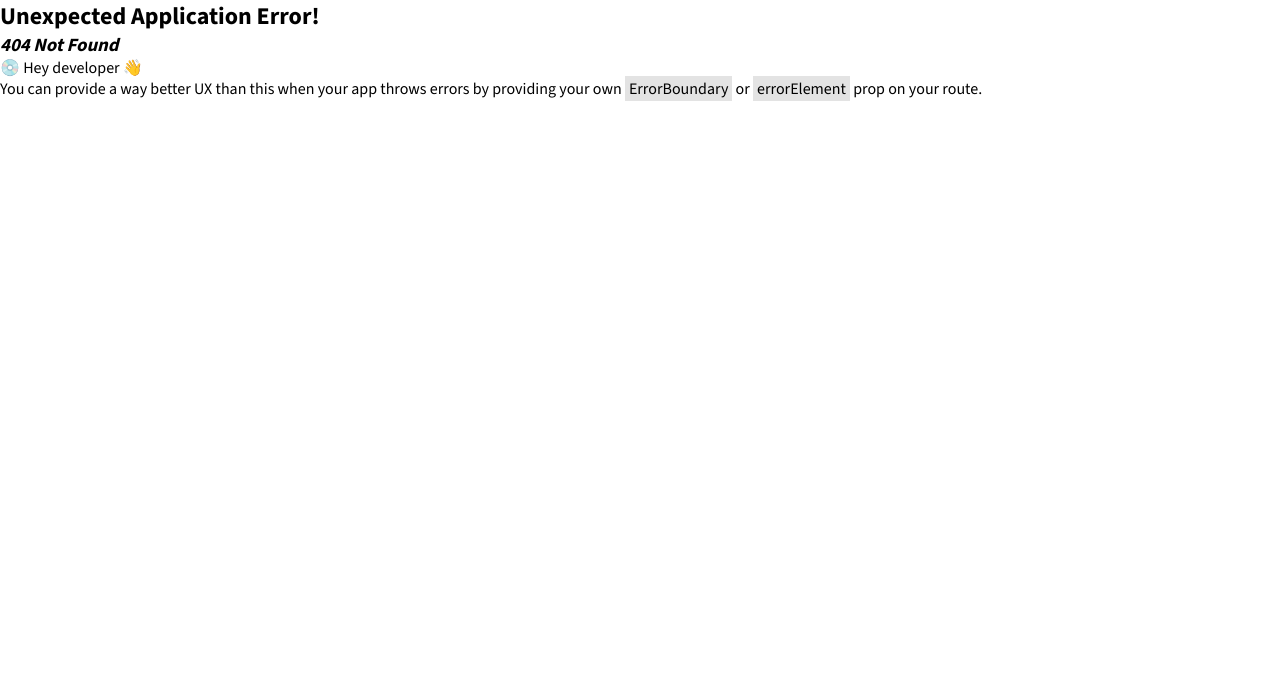
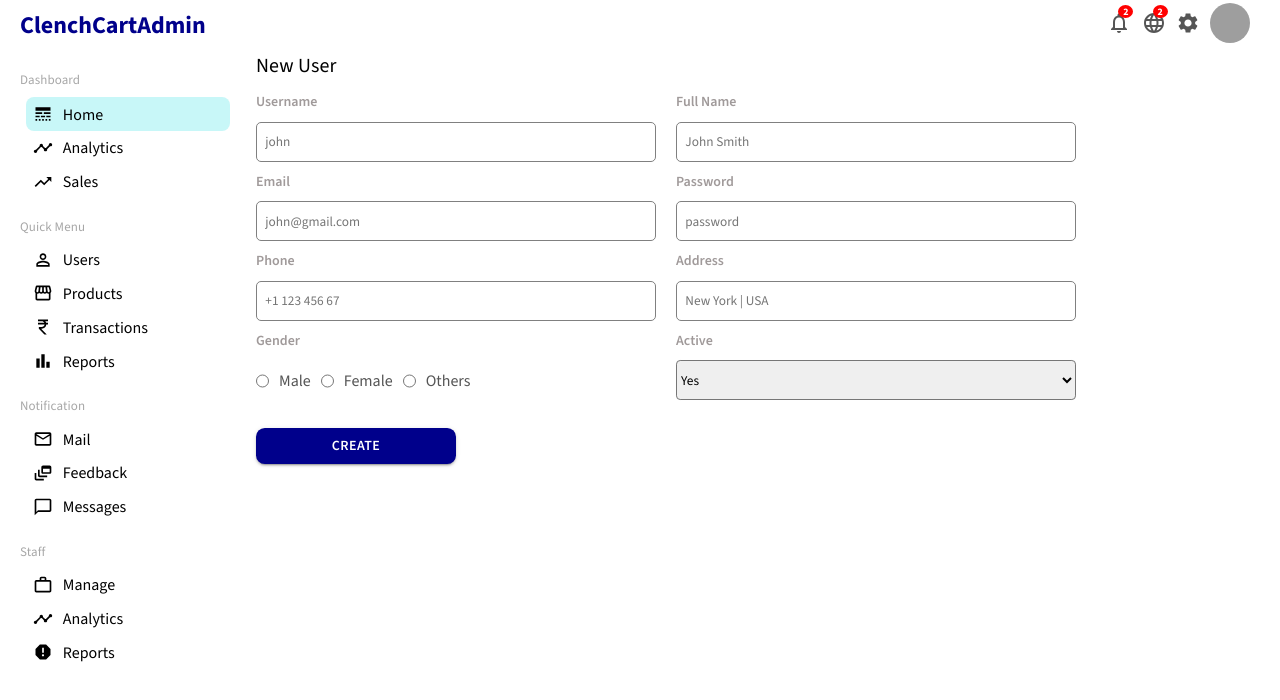
Before and after one commit to IM-Suryakant-Kumar/admin-dashboard, a React (Vite) app: page /new-user in a window 1280 px wide. Before the commit this address had no page. Shown: the top 700 px of the page. Built offline with nearby package versions, Linux system fonts and the light colour scheme; grey boxes are pictures that could not be loaded.

Commit message:
feat: Added NewUser

```diff
--- a/src/App.css
+++ b/src/App.css
@@ -0,0 +1,4 @@
+.link {
+    text-decoration: none;
+    color: inherit;
+}
--- a/src/App.jsx
+++ b/src/App.jsx
@@ -10,6 +10,7 @@
 import "./App.css";
 import Users from "./pages/Users";
 import User from "./pages/User";
+import NewUser from "./pages/NewUser";
 
 const router = createBrowserRouter(
 	createRoutesFromElements(
@@ -31,6 +32,7 @@
 					element={<User />}
 				/>
 			</Route>
+            <Route path="new-user" element={<NewUser />} />
 		</Route>,
 	),
 );
--- a/src/components/Sidebar.jsx
+++ b/src/components/Sidebar.jsx
@@ -1,3 +1,4 @@
+import { Link } from "react-router-dom";
 import {
 	BarChartIcon,
 	ChatBubbleIcon,
@@ -48,14 +49,18 @@
 				<SideMenu mb={1.5}>
 					<Title>Quick Menu</Title>
 					<List>
+						<Link to="/users" className="link">
 							<ListItem>
 								<PersonIcon className="icon" />
 								Users
 							</ListItem>
+						</Link>
+						<Link to="/products" className="link">
 							<ListItem>
 								<StorefrontIcon className="icon" />
 								Products
 							</ListItem>
+						</Link>
 						<ListItem>
 							<CurrencyRupeeIcon className="icon" />
 							Transactions
--- /dev/null
+++ b/src/pages/NewUser.jsx
@@ -0,0 +1,115 @@
+import {
+	Container,
+	Form,
+	FormItem,
+	GenderCont,
+	Input,
+	Label,
+	Option,
+	Options,
+	Title,
+	SButton as Button,
+} from "../styles/newUser.sc.jsx";
+
+const NewUser = () => {
+	return (
+		<Container>
+			<Title
+				variant="h6"
+				component="h1"
+			>
+				New User
+			</Title>
+			<Form>
+				<FormItem>
+					<Label>Username</Label>
+					<Input
+						type="text"
+						placeholder="john"
+					/>
+				</FormItem>
+
+				<FormItem>
+					<Label>Full Name</Label>
+					<Input
+						type="text"
+						placeholder="John Smith"
+					/>
+				</FormItem>
+
+				<FormItem>
+					<Label>Email</Label>
+					<Input
+						type="email"
+						placeholder="john@gmail.com"
+					/>
+				</FormItem>
+
+				<FormItem>
+					<Label>Password</Label>
+					<Input
+						type="password"
+						placeholder="password"
+					/>
+				</FormItem>
+
+				<FormItem>
+					<Label>Phone</Label>
+					<Input
+						type="text"
+						placeholder="+1 123 456 67"
+					/>
+				</FormItem>
+
+				<FormItem>
+					<Label>Address</Label>
+					<Input
+						type="text"
+						placeholder="New York | USA"
+					/>
+				</FormItem>
+
+				<FormItem>
+					<Label>Gender</Label>
+					<GenderCont>
+						<Input
+							type="radio"
+							name="gender"
+							id="male"
+							value="male"
+						/>
+						<Label htmlFor="male">Male</Label>
+						<Input
+							type="radio"
+							name="gender"
+							id="female"
+							value="female"
+						/>
+						<Label htmlFor="female">Female</Label>
+						<Input
+							type="radio"
+							name="gender"
+							id="others"
+							value="others"
+						/>
+						<Label htmlFor="others">Others</Label>
+					</GenderCont>
+				</FormItem>
+
+				<FormItem>
+					<Label>Active</Label>
+					<Options
+						name="active"
+						id="active"
+					>
+						<Option value="yes">Yes</Option>
+						<Option value="no">No</Option>
+					</Options>
+				</FormItem>
+				<Button variant="contained">Create</Button>
+			</Form>
+		</Container>
+	);
+};
+
+export default NewUser;
--- /dev/null
+++ b/src/styles/newUser.sc.jsx
@@ -0,0 +1,56 @@
+import styled from "@emotion/styled";
+import { Box, Button, Stack, Typography } from "@mui/material";
+
+export const Container = styled(Box)`
+	flex: 4;
+`;
+
+export const Title = styled(Typography)``;
+export const Form = styled.form`
+	display: flex;
+	flex-wrap: wrap;
+`;
+export const FormItem = styled(Stack)`
+	width: 400px;
+	margin: 0.625em 1.25em 0 0;
+`;
+export const Label = styled.label`
+	margin-bottom: 0.75em;
+	font-size: 0.875rem;
+	font-weight: 600;
+	color: #a09a9a;
+`;
+export const Input = styled.input`
+	height: 40px;
+	padding: 0.625em;
+	border: 1px solid gray;
+	border-radius: 5px;
+`;
+export const GenderCont = styled(Stack)`
+	flex-direction: row;
+	align-items: center;
+	& > label {
+		font-size: 1rem;
+		font-weight: 400;
+		margin: 0.625em;
+		color: #555;
+	}
+`;
+export const Options = styled.select`
+	height: 40px;
+	border-radius: 0.3125em;
+`;
+export const Option = styled.option``;
+
+export const SButton = styled(Button)`
+	width: 200px;
+	background-color: darkblue;
+	color: white;
+	font-weight: 600;
+	border-radius: 0.625em;
+    margin-top: 1.9em;
+    align-self: flex-end;
+	& {
+		background-color: darkblue !important;
+	}
+`;
```
Lines whose indentation alone changed are shown as unchanged.
